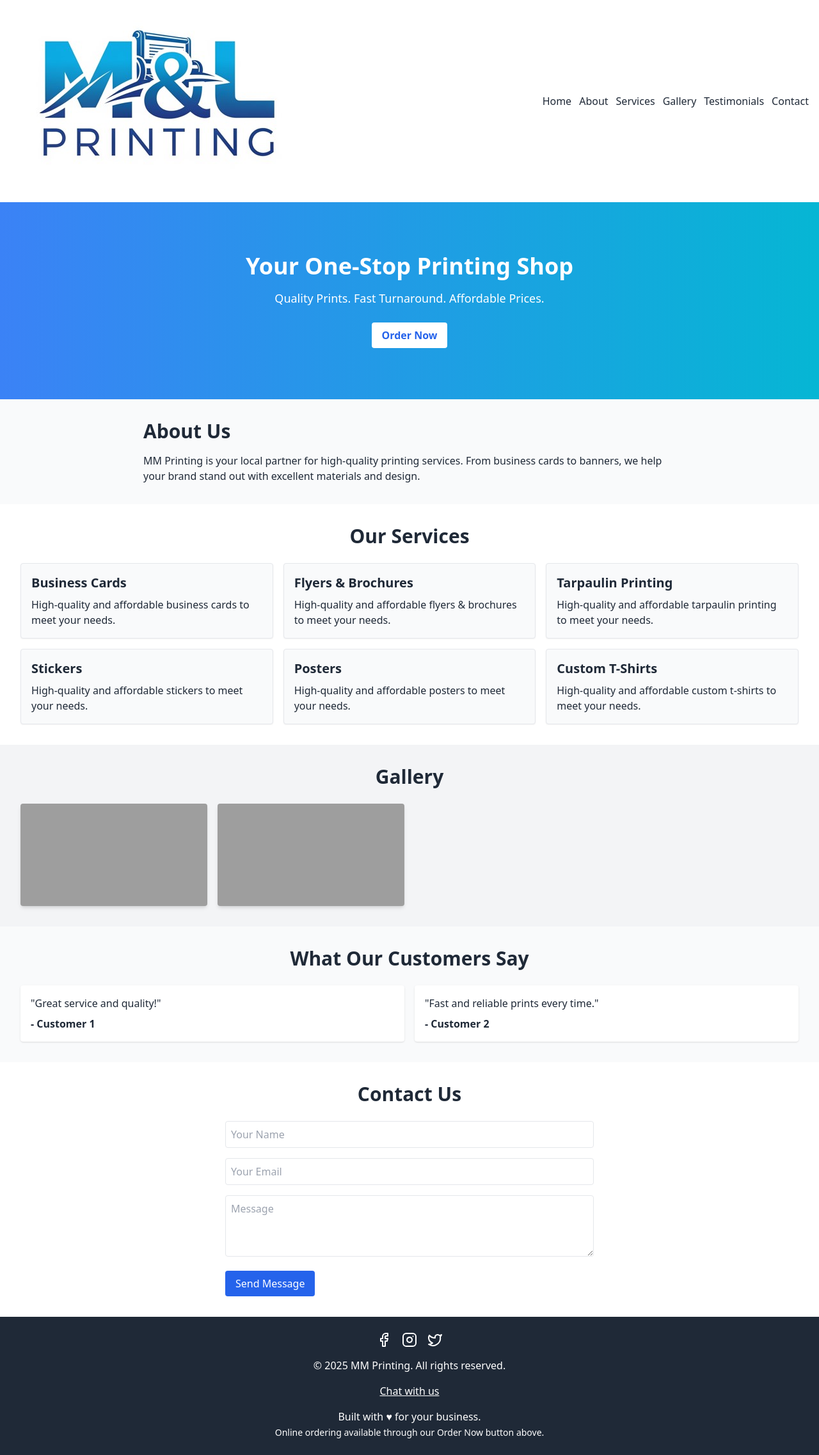
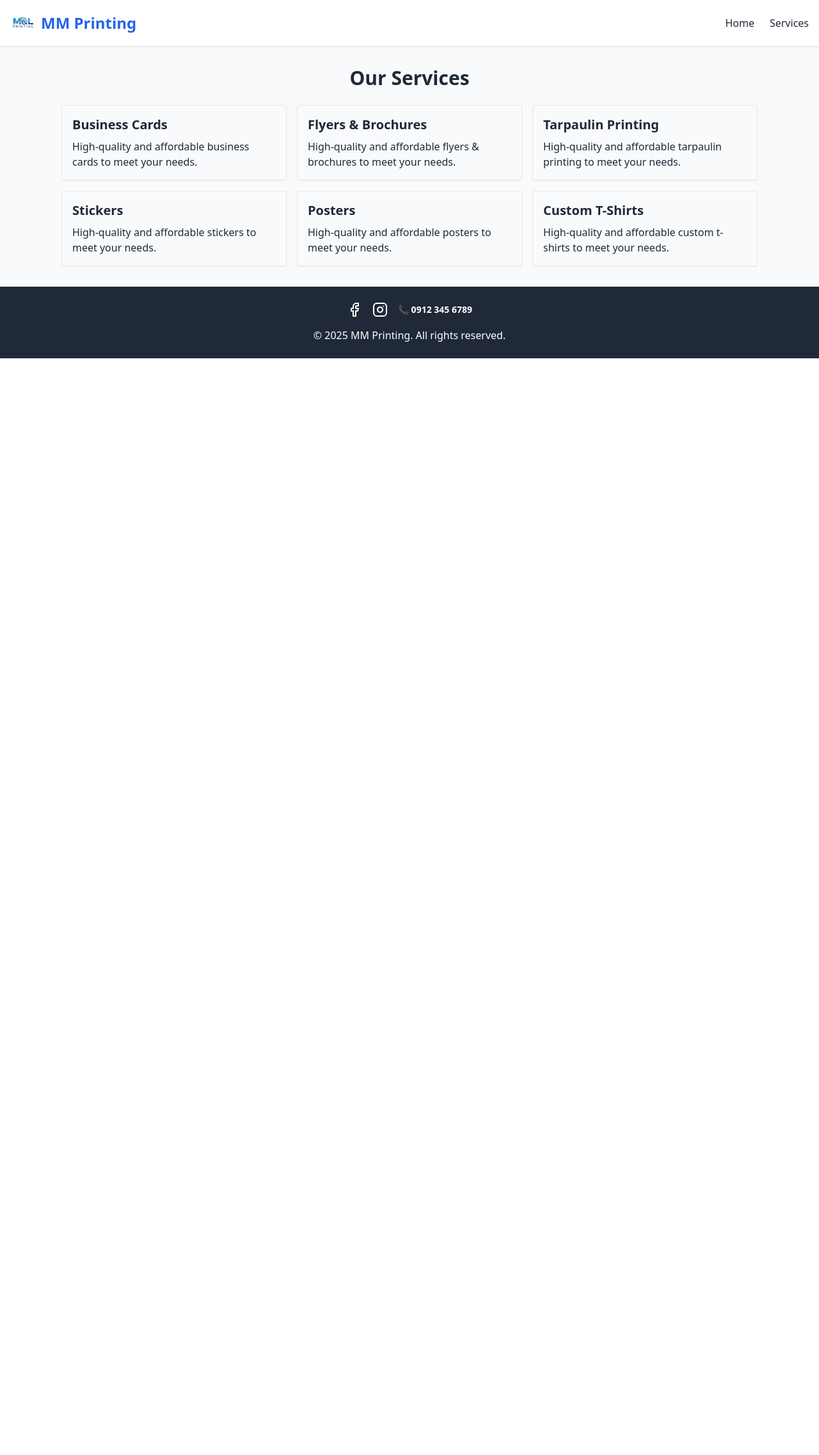
Before and after one commit to boomkaeel/MM-Printing, a React (Vite) app: page /services in a window 1280 px wide. Shown: the whole page at 64% size. After the commit the page ends 800 px from the top, so only its background shows below. Built offline with nearby package versions, Linux system fonts and the light colour scheme; grey boxes are pictures that could not be loaded.

Commit message:
Add files via upload

```diff
--- a/src/App.jsx
+++ b/src/App.jsx
@@ -1,91 +1,54 @@
 import React from "react";
-import { Facebook, Instagram, Twitter } from "lucide-react";
+import { BrowserRouter as Router, Routes, Route, Link } from "react-router-dom";
+import { Facebook, Instagram } from "lucide-react";
+import Services from "./pages/Services";
 
 export default function App() {
   return (
+    <Router>
       <div className="font-sans bg-gray-50 text-gray-800">
+        {/* Header */}
         <header className="bg-white shadow p-4 flex justify-between items-center">
           <div className="flex items-center space-x-2">
-  <img src="/images/logo.jpg" alt="MM Printing Logo" className="h-25 w-25 object-contain" />
+            <img src="/images/logo.jpg" alt="MM Printing Logo" className="h-10 w-10 object-contain" />
+            <h1 className="text-2xl font-bold text-blue-600">MM Printing</h1>
           </div>
-        <nav className="space-x-3">
-          <a href="#home" className="hover:text-blue-600">Home</a>
-          <a href="#about" className="hover:text-blue-600">About</a>
-          <a href="#services" className="hover:text-blue-600">Services</a>
-          <a href="#gallery" className="hover:text-blue-600">Gallery</a>
-          <a href="#testimonials" className="hover:text-blue-600">Testimonials</a>
-          <a href="#contact" className="hover:text-blue-600">Contact</a>
+          <nav className="space-x-6">
+            <Link to="/" className="hover:text-blue-600">Home</Link>
+            <Link to="/services" className="hover:text-blue-600">Services</Link>
           </nav>
         </header>
+
+        {/* Routes */}
+        <Routes>
+          <Route path="/" element={<Home />} />
+          <Route path="/services" element={<Services />} />
+        </Routes>
+
+        {/* Footer */}
+        <footer className="bg-gray-800 text-white p-6 text-center space-y-4">
+          <div className="flex justify-center space-x-4 items-center">
+            <a href="https://www.facebook.com/Michael.Kaeeeeel" target="_blank"><Facebook /></a>
+            <a href="https://www.instagram.com/mandapatmichael/" target="_blank"><Instagram /></a>
+            <a href="tel:+639123456789" className="text-sm font-semibold hover:underline">📞 0912 345 6789</a>
+          </div>
+          <p>&copy; 2025 MM Printing. All rights reserved.</p>
+        </footer>
+      </div>
+    </Router>
+  );
+}
+
+// Put your home page sections here for simplicity
+function Home() {
+  return (
+    <>
       <section id="home" className="text-center py-20 bg-gradient-to-r from-blue-500 to-cyan-500 text-white">
         <h2 className="text-4xl font-bold mb-4">Your One-Stop Printing Shop</h2>
         <p className="text-lg mb-6">Quality Prints. Fast Turnaround. Affordable Prices.</p>
         <button className="bg-white text-blue-600 px-4 py-2 rounded font-semibold">Order Now</button>
       </section>
-      <section id="about" className="p-8 max-w-4xl mx-auto">
-        <h3 className="text-3xl font-semibold mb-4">About Us</h3>
-        <p>MM Printing is your local partner for high-quality printing services. From business cards to banners, we help your brand stand out with excellent materials and design.</p>
-      </section>
-      <section id="services" className="bg-white p-8">
-        <h3 className="text-3xl font-semibold text-center mb-6">Our Services</h3>
-        <div className="grid grid-cols-1 md:grid-cols-3 gap-4">
-          {['Business Cards', 'Flyers & Brochures', 'Tarpaulin Printing', 'Stickers', 'Posters', 'Custom T-Shirts'].map(service => (
-            <div key={service} className="p-4 border rounded shadow-sm bg-gray-50">
-              <h4 className="font-bold text-xl mb-2">{service}</h4>
-              <p>High-quality and affordable {service.toLowerCase()} to meet your needs.</p>
-            </div>
-          ))}
-        </div>
-      </section>
-      <section id="gallery" className="p-8 bg-gray-100">
-  <h3 className="text-3xl font-semibold text-center mb-6">Gallery</h3>
-  <div className="grid grid-cols-2 md:grid-cols-4 gap-4">
-    {["print1.jpg", "print2.jpg"].map((filename, i) => (
-      <img
-        key={i}
-        src={`/images/${filename}`}
-        alt={`MM Print ${i + 1}`}
-        className="rounded shadow-md w-full h-40 object-cover"
-      />
-    ))}
-  </div>
-</section>
-      <section id="testimonials" className="p-8">
-        <h3 className="text-3xl font-semibold text-center mb-6">What Our Customers Say</h3>
-        <div className="grid grid-cols-1 md:grid-cols-2 gap-4">
-          {['Great service and quality!', 'Fast and reliable prints every time.'].map((review, i) => (
-            <div key={i} className="p-4 bg-white rounded shadow">
-              <p>"{review}"</p>
-              <p className="mt-2 font-semibold">- Customer {i + 1}</p>
-            </div>
-          ))}
-        </div>
-      </section>
-      <section id="contact" className="p-8 bg-white">
-        <h3 className="text-3xl font-semibold text-center mb-6">Contact Us</h3>
-        <form className="max-w-xl mx-auto space-y-4">
-          <input placeholder="Your Name" className="w-full p-2 border rounded" />
-          <input type="email" placeholder="Your Email" className="w-full p-2 border rounded" />
-          <textarea placeholder="Message" className="w-full p-2 border rounded h-24"></textarea>
-          <button type="submit" className="bg-blue-600 text-white px-4 py-2 rounded">Send Message</button>
-        </form>
-      </section>
-      <footer className="bg-gray-800 text-white p-6 text-center space-y-4">
-        <div className="flex justify-center space-x-4">
-        <a href="https://www.facebook.com/Michael.Kaeeeeel"
-		target="_blank"><Facebook /></a>
-		<a href="https://www.instagram.com/mandapatmichael/"
-		target="_blank"><Instagram /></a>
-		<a href="https://twitter.com/mmprinting"
-		target="_blank"><Twitter /></a>
-        </div>
-        <p>&copy; 2025 MM Printing. All rights reserved.</p>
-        <p><a href="#" className="underline">Chat with us</a></p>
-        <p>
-          Built with ♥ for your business. <br />
-          <span className="text-sm">Online ordering available through our Order Now button above.</span>
-        </p>
-      </footer>
-    </div>
+      {/* You can add About, Gallery, Testimonials, Contact here too */}
+    </>
   );
 }
--- /dev/null
+++ b/src/pages/Services.jsx
@@ -0,0 +1,28 @@
+// src/pages/Services.jsx
+import React from "react";
+
+export default function Services() {
+  return (
+    <div className="p-8 max-w-6xl mx-auto">
+      <h3 className="text-3xl font-semibold text-center mb-6">Our Services</h3>
+      <div className="grid grid-cols-1 md:grid-cols-3 gap-4">
+        {[
+          "Business Cards",
+          "Flyers & Brochures",
+          "Tarpaulin Printing",
+          "Stickers",
+          "Posters",
+          "Custom T-Shirts",
+        ].map((service) => (
+          <div key={service} className="p-4 border rounded shadow-sm bg-gray-50">
+            <h4 className="font-bold text-xl mb-2">{service}</h4>
+            <p>
+              High-quality and affordable {service.toLowerCase()} to meet your
+              needs.
+            </p>
+          </div>
+        ))}
+      </div>
+    </div>
+  );
+}
```
Lines whose indentation alone changed are shown as unchanged.
